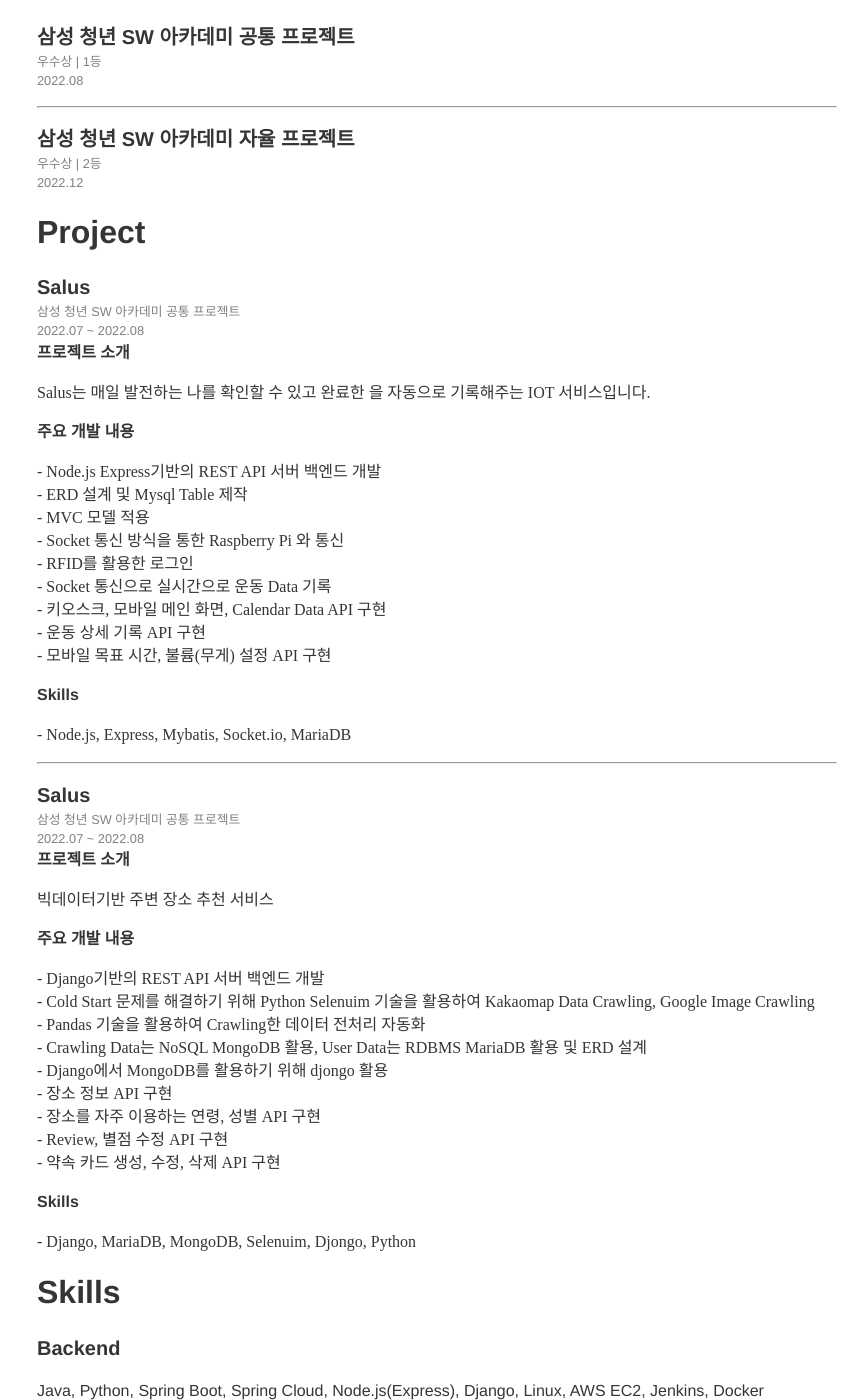
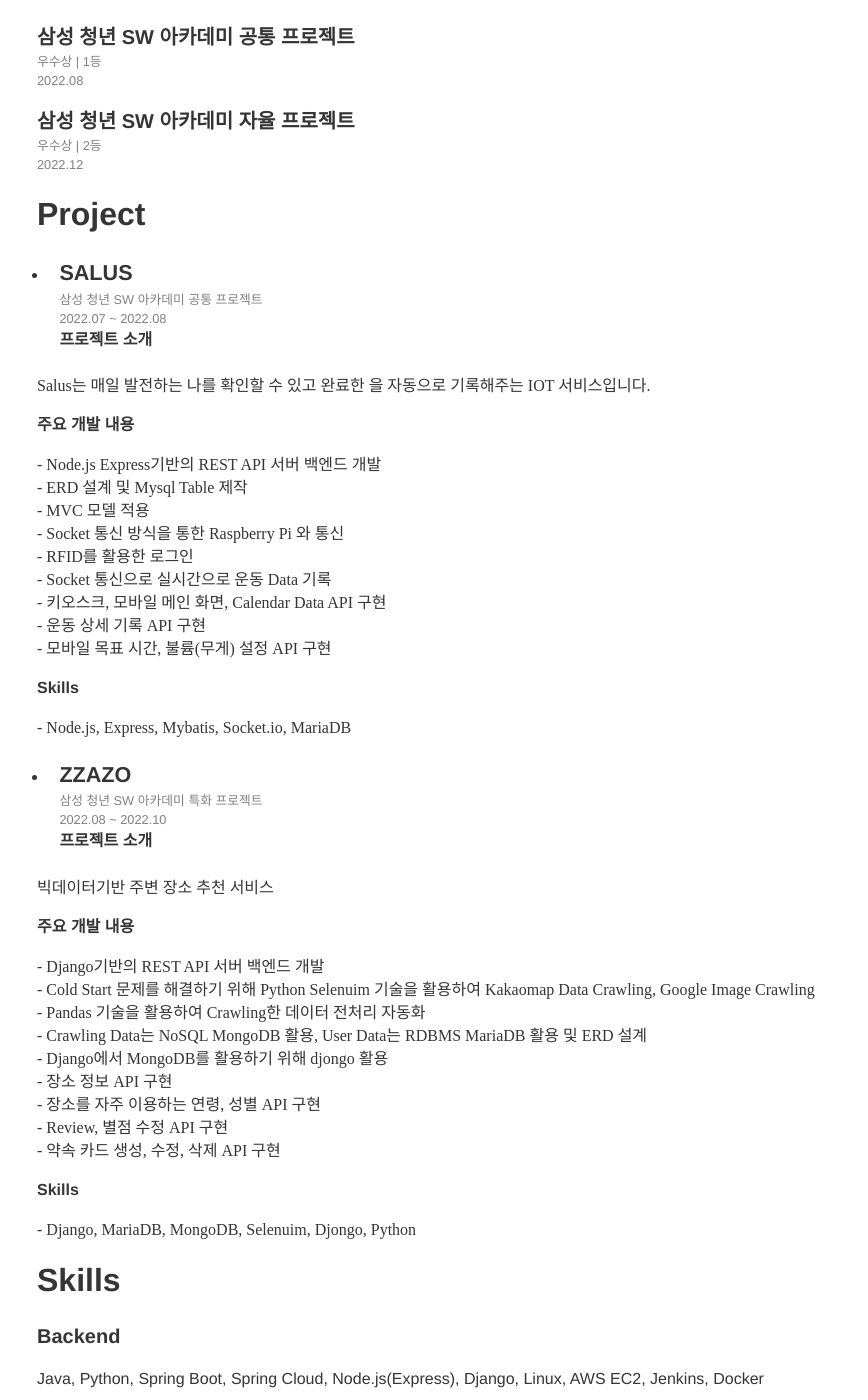
Before and after one commit to Sungbae95/Sungbae95.github.io, a Jekyll site: the page built from index.md, in a window 1280 px wide and 1400 px high, scrolled down 1145 px. Shown: the whole window, without its empty margins (203-1071 px from the left). Built offline with Jekyll 4.4.1, drawn with Linux system fonts in a browser that asks for light colours; some web fonts are replaced.

Commit message:
fix. project name

```diff
--- a/index.md
+++ b/index.md
@@ -44,16 +44,15 @@
 
 # Awards
 <span style="font-size:125%"> <b>삼성 청년 SW 아카데미 공통 프로젝트</b> </span> <br/>
-<span style="font-size:80%; color:gray"> 우수상 | 1등 <br/> 2022.08  </span>
+<span style="font-size:80%; color:gray"> 우수상 | 1등 <br/> 2022.08  </span> <br/>
 
-------
 
 <span style="font-size:125%"> <b>삼성 청년 SW 아카데미 자율 프로젝트</b> </span> <br/>
 <span style="font-size:80%; color:gray"> 우수상 | 2등<br/> 2022.12  </span>
 
 
 # Project
-<span style="font-size:125%"> <b>Salus</b> </span> <br/>
+- <span style="font-size:135%"> <b>SALUS</b> </span> <br/>
 <span style="font-size:80%; color:gray"> 삼성 청년 SW 아카데미 공통 프로젝트<br/> 2022.07 ~ 2022.08  </span> <br/>
 <span style="font-size:100%"> <b>프로젝트 소개</b> </span> <br/>
 <p style="line-height:23px; font-family: nanumsquare;">
@@ -76,10 +75,8 @@
   - Node.js, Express, Mybatis, Socket.io, MariaDB <br/>
 </p>
 
-------
-
-<span style="font-size:125%"> <b>Salus</b> </span> <br/>
-<span style="font-size:80%; color:gray"> 삼성 청년 SW 아카데미 공통 프로젝트<br/> 2022.07 ~ 2022.08  </span> <br/>
+- <span style="font-size:135%"> <b>ZZAZO</b> </span> <br/>
+<span style="font-size:80%; color:gray"> 삼성 청년 SW 아카데미 특화 프로젝트<br/> 2022.08 ~ 2022.10  </span> <br/>
 <span style="font-size:100%"> <b>프로젝트 소개</b> </span> <br/>
 <p style="line-height:23px; font-family: nanumsquare;">
   빅데이터기반 주변 장소 추천 서비스
```
